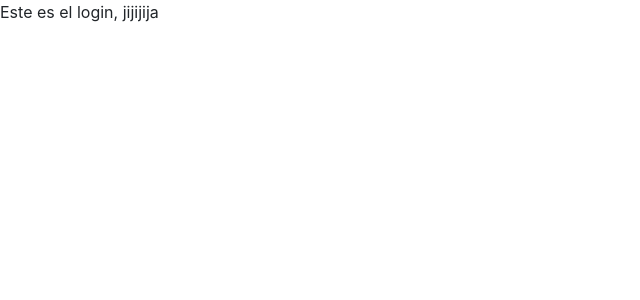
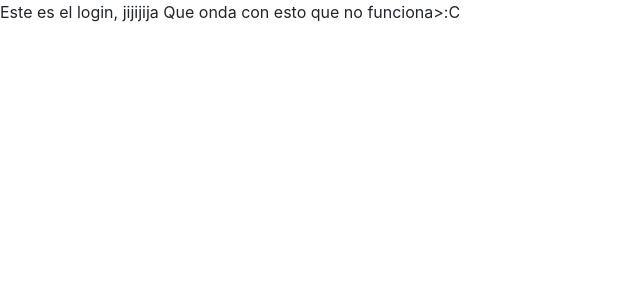
Before and after one commit to AleACarranza/proyecto_3, a CodeIgniter 4 app: the page made by app/Views/login.php in a window 1280 px wide. Shown: the top 300 px of the page, without its empty margins (0-640 px from the left). Run offline with PHP 8.4 and a stand-in for CodeIgniter, Linux system fonts and the light colour scheme; the template is opened without the code that fills it, so the values that code supplies are empty; some libraries are stand-ins or nearby versions.

Commit message:
update login2

```diff
--- a/app/Views/login.php
+++ b/app/Views/login.php
@@ -9,5 +9,6 @@ Log In
 <?= $this->section('contenido'); ?>
 
 Este es el login, jijijija
+Que onda con esto que no funciona>:C
 
 <?= $this->endSection(); ?>
```
